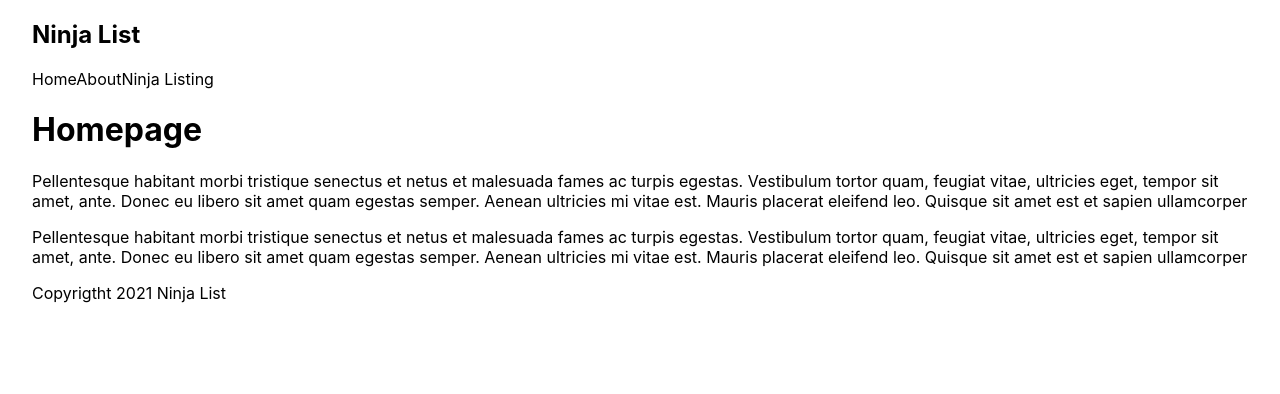
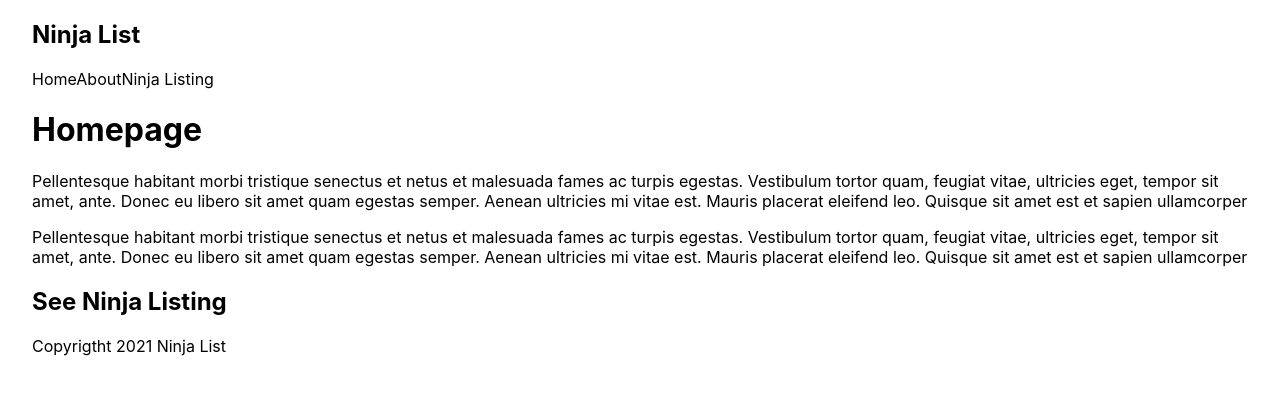
Before and after one commit to pavitpim40/NextJS-NinjaList, a Next.js app: page / in a window 1280 px wide. Shown: the top 394 px of the page. Built offline with nearby package versions, Linux system fonts and the light colour scheme.

Commit message:
Link betweent page

```diff
--- a/components/Navbar.js
+++ b/components/Navbar.js
@@ -1,12 +1,22 @@
+import Link from "next/link";
+
 const Navbar = () => {
-    return ( <nav>
-        <div className="logo">
-            <h1>Ninja List</h1>
-            <a href="" >Home</a>
-            <a href="" >About</a>
-            <a href="" >Ninja Listing</a>
-        </div>
-    </nav> );
-}
+  return (
+    <nav>
+      <div className="logo">
+        <h1>Ninja List</h1>
+        <Link href="/">
+          <a >Home</a>
+        </Link>
+        <Link href="/about">
+          <a >About</a>
+        </Link>
+        <Link href="/ninjas">
+          <a >Ninja Listing</a>
+        </Link>
+      </div>
+    </nav>
+  );
+};
 
 export default Navbar;
--- a/pages/index.js
+++ b/pages/index.js
@@ -2,6 +2,7 @@
 import Footer from '../components/Footer'
 import Navbar from '../components/Navbar'
 import styles from '../styles/Home.module.css'
+import Link from 'next/link'
 
 export default function Home() {
   return (
@@ -10,6 +11,11 @@
      <h1>Homepage</h1>
       <p>Pellentesque habitant morbi tristique senectus et netus et malesuada fames ac turpis egestas. Vestibulum tortor quam, feugiat vitae, ultricies eget, tempor sit amet, ante. Donec eu libero sit amet quam egestas semper. Aenean ultricies mi vitae est. Mauris placerat eleifend leo. Quisque sit amet est et sapien ullamcorper    </p>
       <p>Pellentesque habitant morbi tristique senectus et netus et malesuada fames ac turpis egestas. Vestibulum tortor quam, feugiat vitae, ultricies eget, tempor sit amet, ante. Donec eu libero sit amet quam egestas semper. Aenean ultricies mi vitae est. Mauris placerat eleifend leo. Quisque sit amet est et sapien ullamcorper    </p>
+      <Link href="/ninjas">
+        <a>
+          <h2>See Ninja Listing</h2>
+        </a>
+      </Link>
       <Footer/>
     </div>
   )
```
